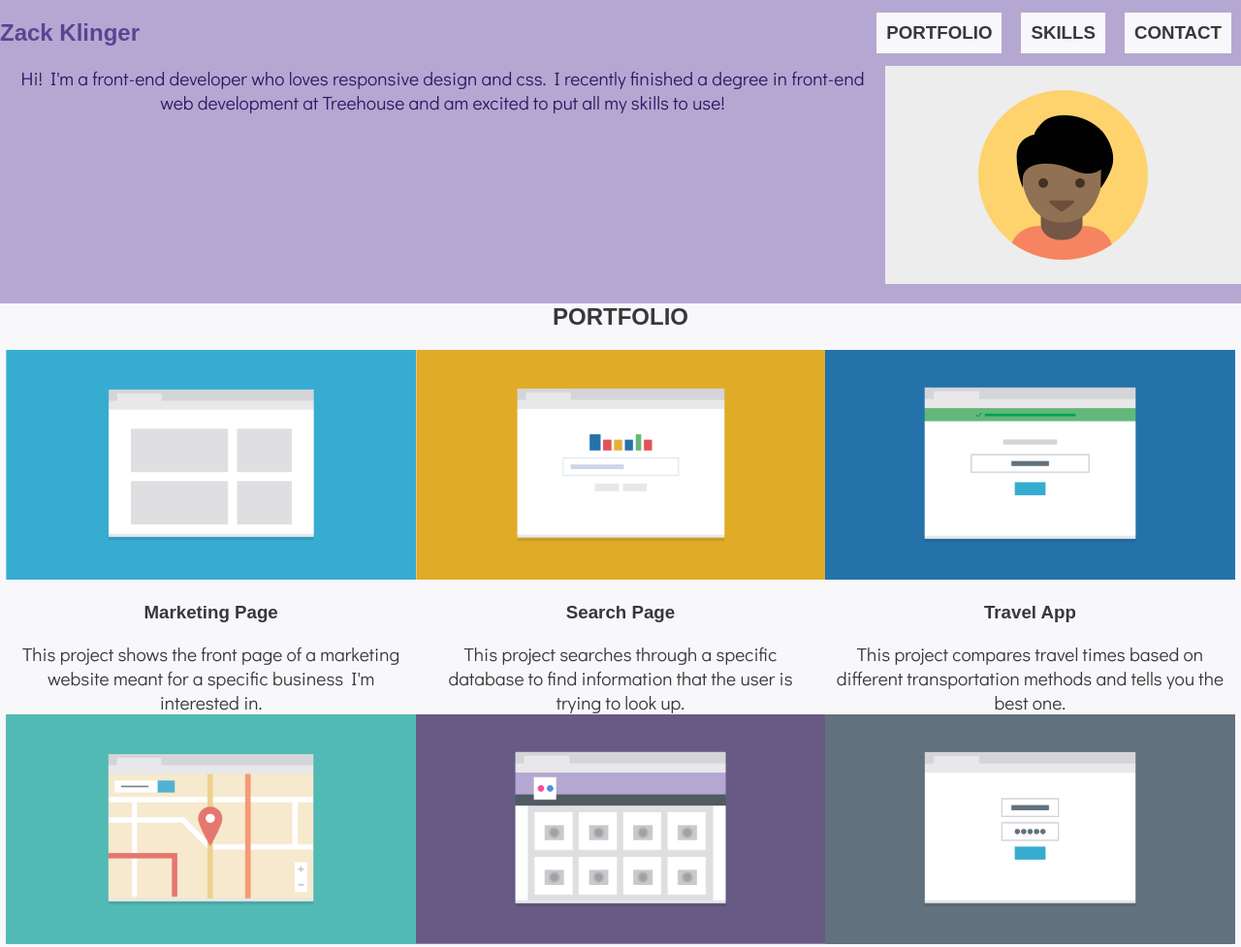
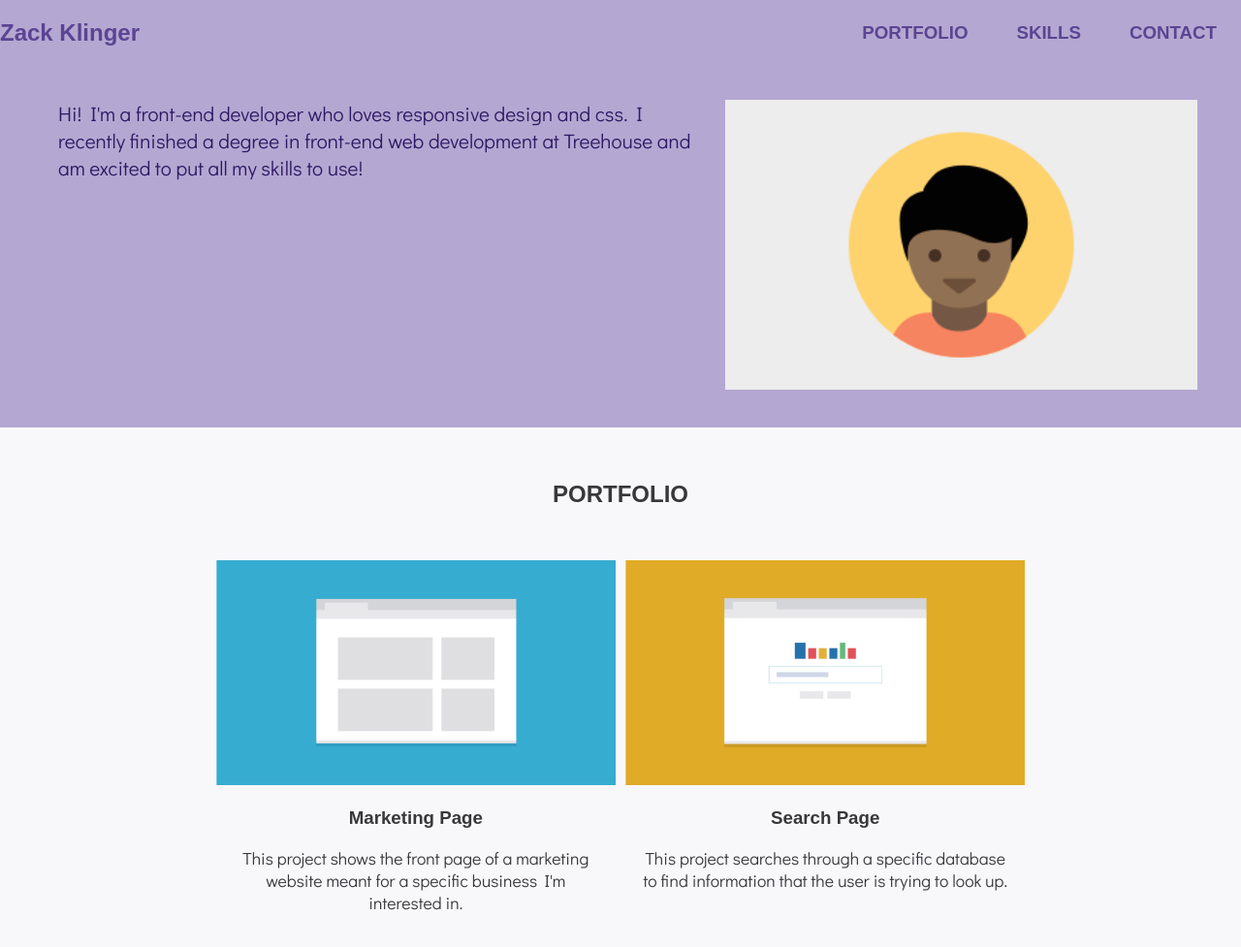
Before and after one commit to zklinger2000/treetech-responsive-layout, a plain HTML site: page index.html in a window 1280 px wide. Shown: the top 977 px of the page at 97% size. Drawn offline with Linux system fonts and the light colour scheme; a web font is replaced by a local one.

Commit message:
STYLE for medium devices

```diff
--- a/css/styles.css
+++ b/css/styles.css
@@ -10,6 +10,9 @@
 img {
   max-width: 100%;
 }
+.profile-image {
+  padding: 35px 50px;
+}
 body {
   background-color: #B4A8D2;
   text-align: center;
@@ -20,8 +23,8 @@ h1, h2, h3, h4 {
   font-family: 'Francois One', sans-serif;
 }
 p, li {
-  font-size: 1.2em;
-  margin: 0 10px;
+  font-size: 1.1em;
+  margin: 0 15px 10px 15px;
   font-family: 'Didact Gothic', sans-serif;
 }
 a {
@@ -37,7 +40,11 @@ a:hover {
   color: #38373A;
   background-color: #F8F7FA;
   padding: 10px;
-  margin: 2px 10px;
+  margin: 2px 15px;
+  border-radius: 2px;
+}
+.nav-link h3:hover {
+  color: #68676A;
 }
 .header-content, .contact {
   color: #2E1863;
@@ -46,11 +53,23 @@ a:hover {
   color: #38373A;
   background-color: #F8F7FA;
 }
+.portfolio-container {
+  padding-bottom: 50px;
+}
+.portfolio-heading {
+  padding: 35px 0 20px;
+}
+.section-image {
+  padding: 15px;
+}
 .skills {
   color: #38373A;
   background-color: #E0AB26;
   margin: 0;
-  padding: 0;
+  padding: 0 0 50px 0;
+}
+.skills h2 {
+  padding: 10px;
 }
 .skills ul li {
   display: inline;
@@ -63,9 +82,24 @@ ul {
   padding: 0;
   margin: 0;
 }
+.contact-title, .contact-info {
+  padding: 5px;
+  align-self: flex-end;
+}
+.contact-info {
+  font-size: 1.1em;
+  font-weight: bold;
+
+}
 footer {
-  margin: 10px;
-  border-top: 1px solid #2E1863;
+  margin: 15px;
+  border-top: 1px solid #4E3883;
+}
+.contact {
+  padding: 0 0 35px 0;
+}
+.contact h2 {
+  padding: 10px;
 }
 .footer-nav-medium {
   display: none;
@@ -92,6 +126,10 @@ header, nav {
 .skills ul li {
   flex: 1 0 160px;
 }
+.contact-item {
+  display: flex;
+  justify-content: center;
+}
 footer {
   display: flex;
   justify-content: center;
@@ -106,12 +144,48 @@ footer h3 {
 
 @media screen and (min-width: 768px) {
 
+  .nav-link h3:hover {
+    color: #723E8E;
+  }
+  .nav-link h3 {
+    color: #5B4492;
+    background-color: #B4A8D2;
+  }
+  .profile-image {
+    padding: 0 30px 0 0;
+/*    margin: 0;*/
+    width:100%;
+/*    height: auto;*/
+  }
+  .header-content {
+    padding: 35px 15px;
+    text-align: left;
+  }
+  .header-content p {
+    font-size: 1.3em;
+    padding-left: 30px;
+  }
+  .portfolio-container {
+    padding: 15px;
+  }
+  .section {
+    padding: 0 5px 50px;
+  }
+  .section-image {
+    padding: 0;
+    width: 100%;
+  }
+  footer {
+    margin: 10px 40px 35px;
+  }
   .footer-nav-small {
     display: none;
   }
   .footer-nav-medium {
     display: inline-flex;
+    padding-left: 1em;
   }
+
 
 /*=========
   Flexbox
@@ -125,20 +199,37 @@ footer h3 {
   }
   .header-content {
     display: flex;
+    justify-content: center;
+  }
+  .flex-image {
+    flex: 1;
   }
   .header-content p {
+    flex: 1.3;
     order: -1;
+  }
+  .portfolio {
+/*    text-align: center;*/
+    display: flex;
+    flex-wrap: wrap;
+    justify-content: center;
   }
   .portfolio-container {
     display: flex;
     justify-content: center;
     flex-wrap: wrap;
+/*    text-align: center;*/
   }
   .section {
-    max-width: 50vw;
+    max-width: 45vw;
+/*    align-self: flex-start*/
+    flex: 1 1 40vm;
   }
   .skills ul li {
-    flex: 1 0 240px;
+    flex: 1 0 220px;
+  }
+  .contact p {
+    padding: 0 15vw;
   }
 
 }
--- a/index.html
+++ b/index.html
@@ -17,7 +17,9 @@
       <a href="#contact" class="nav-link"><h3>CONTACT</h3></a>
     </nav>
     <div class="header-content">
-      <img src="images/responsive-layout-profile.png" class="profile-image">
+      <div class="flex-image">
+        <img src="images/responsive-layout-profile.png" class="profile-image">
+      </div>
       <p>
         Hi! I'm a front-end developer who loves responsive design and css.
         I recently finished a degree in front-end web development at Treehouse
```
